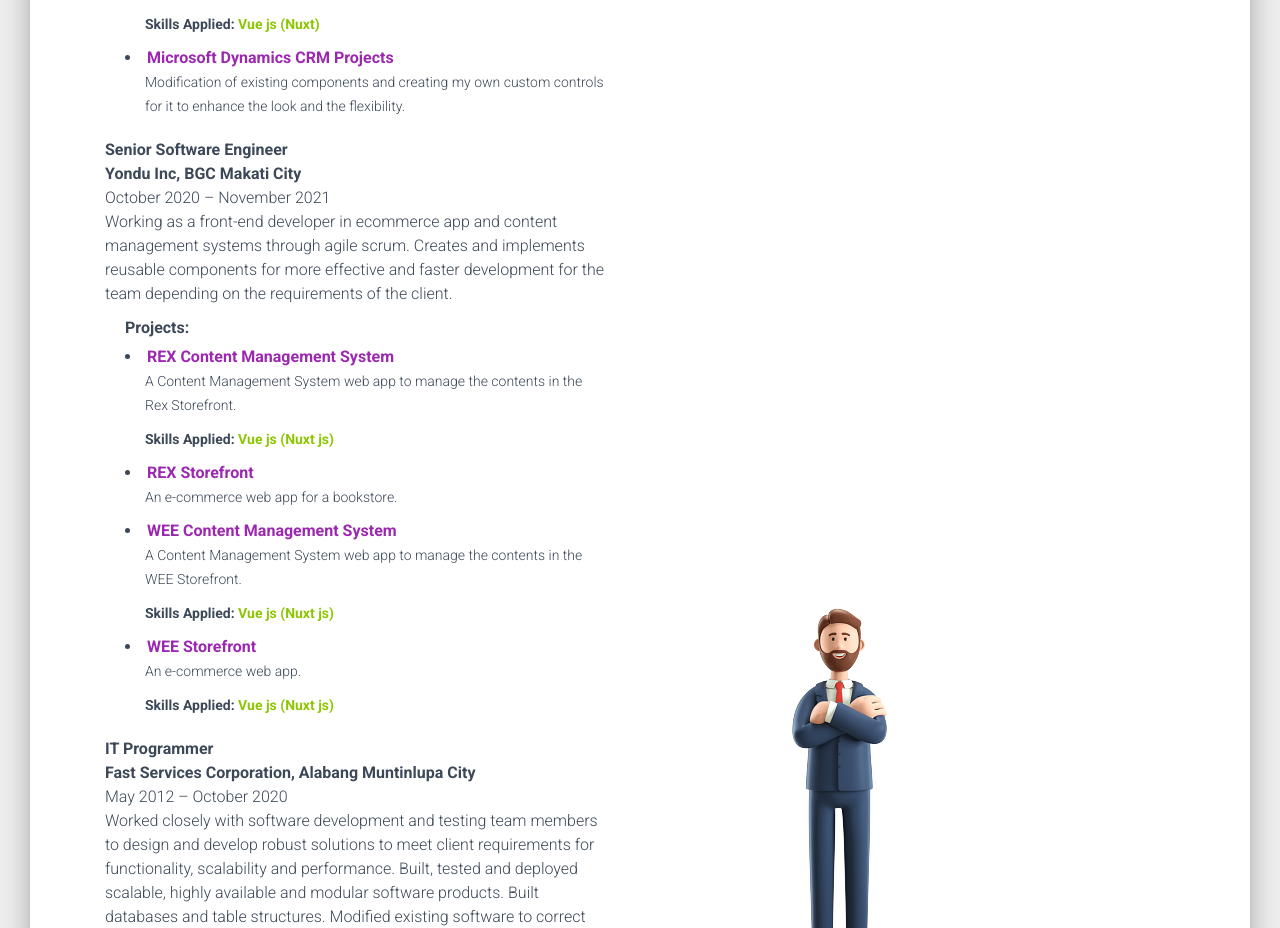
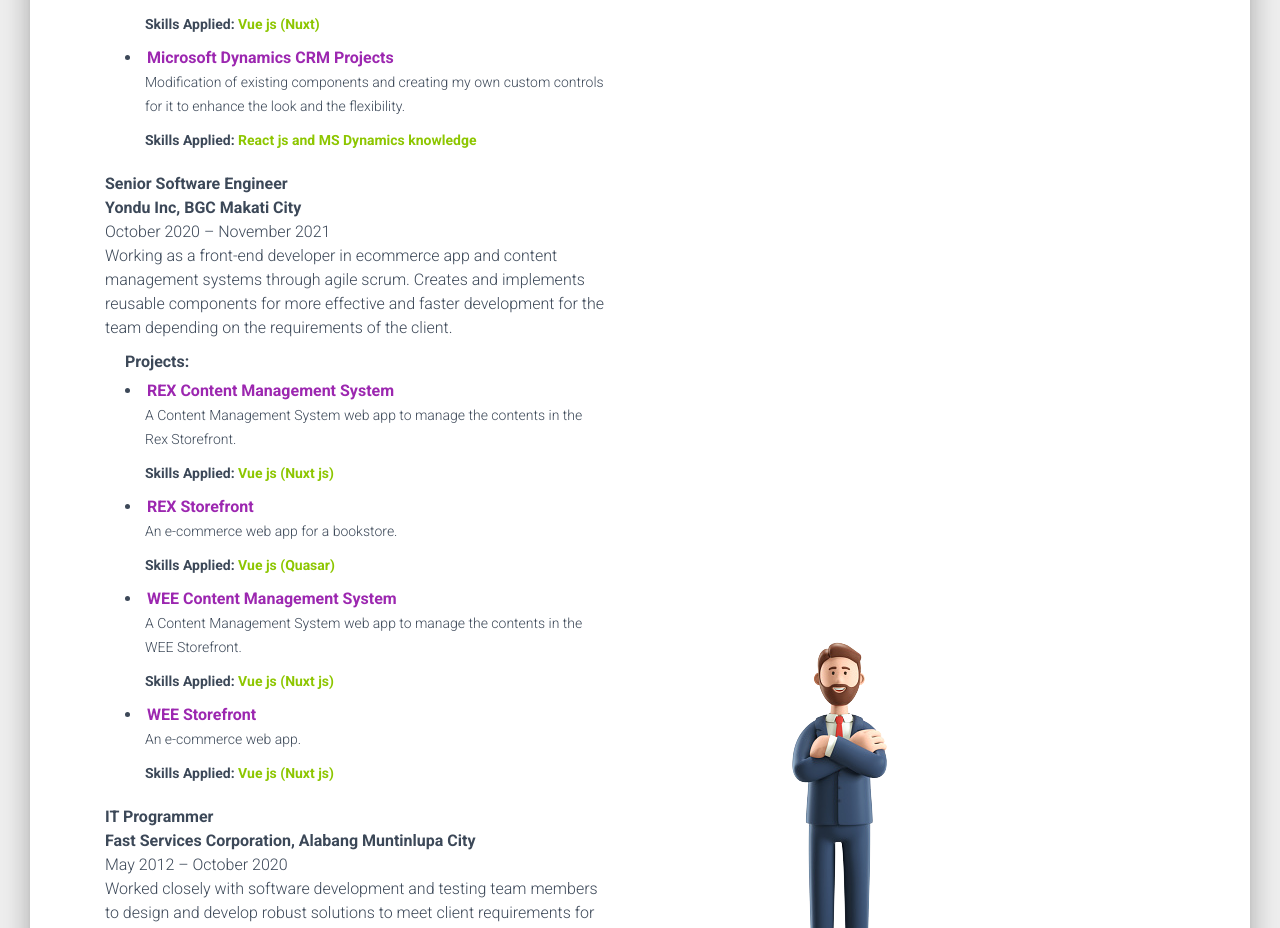
Before and after one commit to riz1103/My-Portfolio, a Vue app: page /#/ in a window 1280 px wide. Shown: the part 1687-2615 px from the top of the page. Built offline with nearby package versions, Linux system fonts and the light colour scheme.

Commit message:
Update experience.vue

```diff
--- a/src/views/components/modules/profile/experience.vue
+++ b/src/views/components/modules/profile/experience.vue
@@ -33,7 +33,8 @@
                         },
                         {
                             name:'Microsoft Dynamics CRM Projects',
-                            description: 'Modification of existing components and creating my own custom controls for it to enhance the look and the flexibility.'
+                            description: 'Modification of existing components and creating my own custom controls for it to enhance the look and the flexibility.',
+                            skill_used:'React js and MS Dynamics knowledge'
                         }
                     ]
                 },
@@ -54,7 +55,7 @@
                             name:'REX Storefront',
                             urlString:'https://stg-estore-sf.yondu.net/',
                             description:'An e-commerce web app for a bookstore.',
-                            skills_used:'Vue js (Quasar)'
+                            skill_used:'Vue js (Quasar)'
                         },
                         {
                             name:'WEE Content Management System',
```
